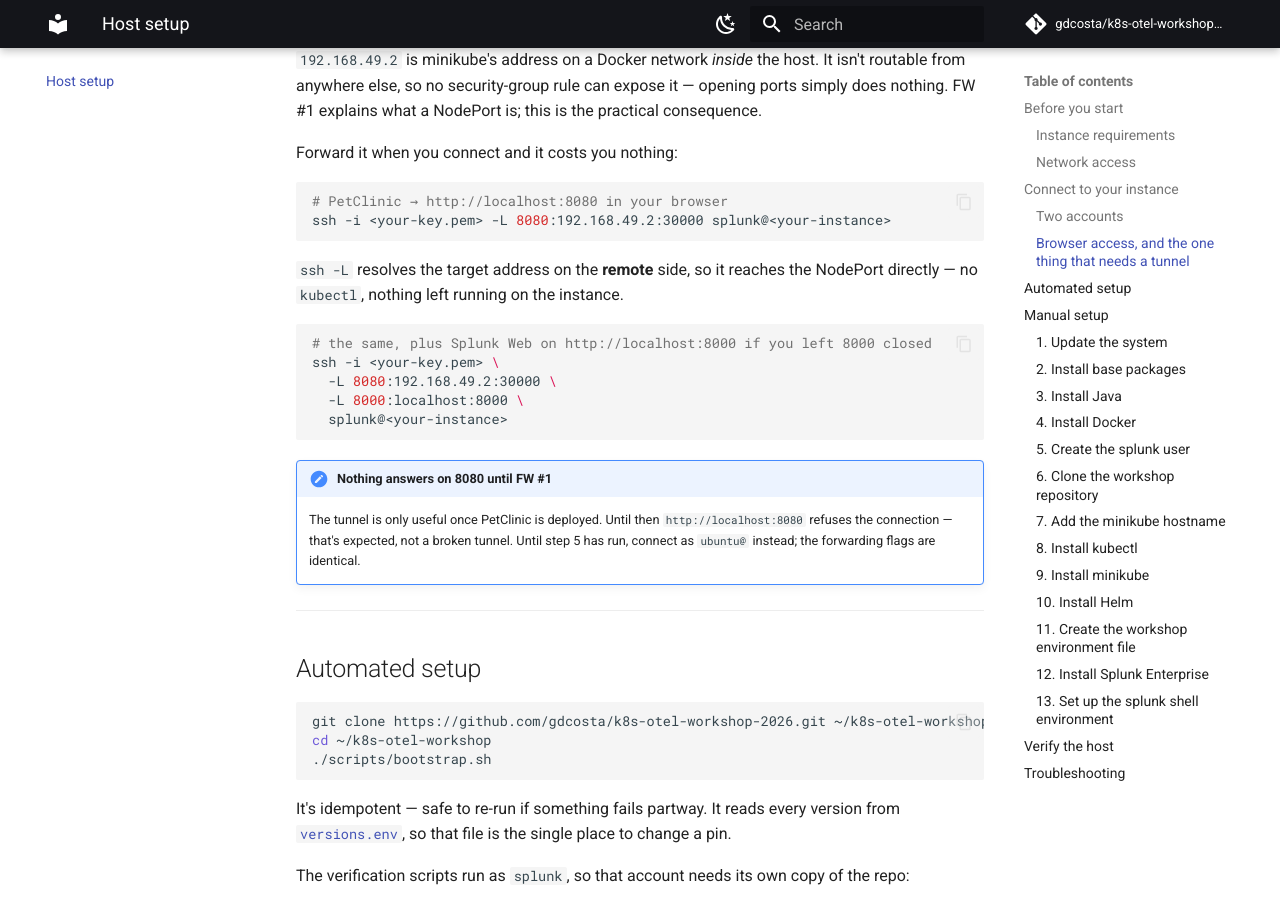
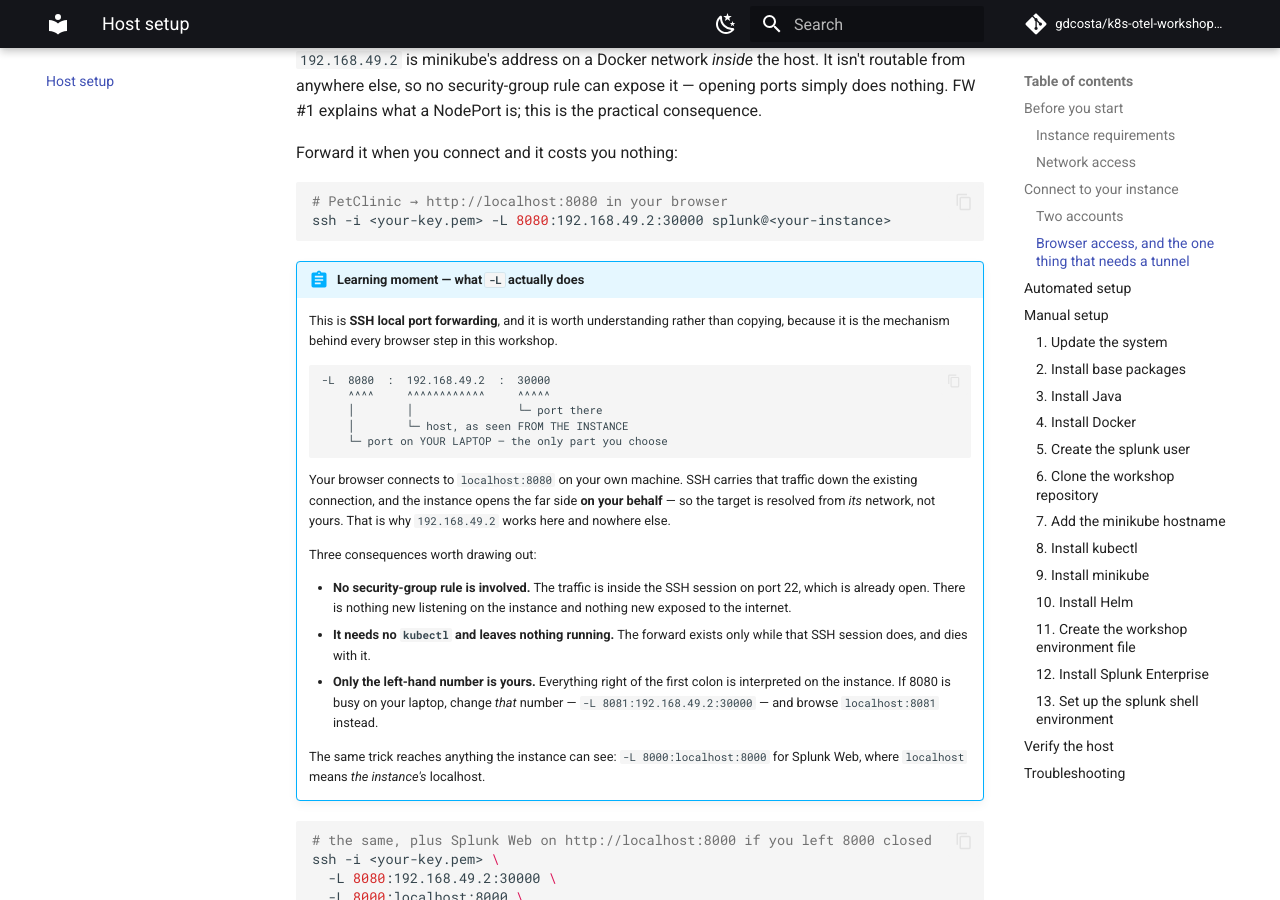
Before and after one commit to gdcosta/k8s-otel-workshop-2026, an MkDocs documentation site: the page built from docs/00-setup/index.md, in a window 1280 px wide and 900 px high, scrolled down 3199 px. Built offline with MkDocs 1.6.1 and Material for MkDocs 9.7.7, drawn with Linux system fonts in a browser that asks for light colours; comment, search, counter and statistics services are not loaded.

Commit message:
00-setup: explain SSH local port forwarding rather than assuming it
The tunnel commands were correct but only stated the key mechanic in passing
("ssh -L resolves the target address on the remote side"), which assumes the
reader already knows what -L is. In review the workshop's own author read the
8080 in those commands as a port needing a security-group rule -- if that is
not obvious to the author, it will not be obvious to participants, and every
browser step in the workshop depends on it.

Adds a learning moment that names the mechanism, breaks down the -L anatomy
(local port : host as seen from the instance : port there), and explains why
192.168.49.2 resolves there and nowhere else: the instance opens the far side
on your behalf.

Draws out the three consequences that actually matter: no security-group rule
is involved because the traffic rides the existing port 22 session; nothing is
left running on the instance; and only the number left of the first colon is
the participant's to choose, which is also the fix for the 8080 collision
between the two tunnel routes.

Co-Authored-By: Claude Opus 5 (1M context) <noreply@anthropic.com>

````diff
--- a/docs/00-setup/index.md
+++ b/docs/00-setup/index.md
@@ -167,8 +167,36 @@ Forward it when you connect and it costs you nothing:
 ssh -i <your-key.pem> -L 8080:192.168.49.2:30000 splunk@<your-instance>
 ```
 
-`ssh -L` resolves the target address on the **remote** side, so it reaches the NodePort
-directly — no `kubectl`, nothing left running on the instance.
+!!! abstract "Learning moment — what `-L` actually does"
+    This is **SSH local port forwarding**, and it is worth understanding rather than
+    copying, because it is the mechanism behind every browser step in this workshop.
+
+    ```
+    -L  8080  :  192.168.49.2  :  30000
+        ^^^^     ^^^^^^^^^^^^     ^^^^^
+        │        │                └─ port there
+        │        └─ host, as seen FROM THE INSTANCE
+        └─ port on YOUR LAPTOP — the only part you choose
+    ```
+
+    Your browser connects to `localhost:8080` on your own machine. SSH carries that traffic
+    down the existing connection, and the instance opens the far side **on your behalf** —
+    so the target is resolved from *its* network, not yours. That is why `192.168.49.2`
+    works here and nowhere else.
+
+    Three consequences worth drawing out:
+
+    - **No security-group rule is involved.** The traffic is inside the SSH session on port
+      22, which is already open. There is nothing new listening on the instance and nothing
+      new exposed to the internet.
+    - **It needs no `kubectl` and leaves nothing running.** The forward exists only while
+      that SSH session does, and dies with it.
+    - **Only the left-hand number is yours.** Everything right of the first colon is
+      interpreted on the instance. If 8080 is busy on your laptop, change *that* number —
+      `-L 8081:192.168.49.2:30000` — and browse `localhost:8081` instead.
+
+    The same trick reaches anything the instance can see: `-L 8000:localhost:8000` for
+    Splunk Web, where `localhost` means *the instance's* localhost.
 
 ```bash
 # the same, plus Splunk Web on http://localhost:8000 if you left 8000 closed
````
